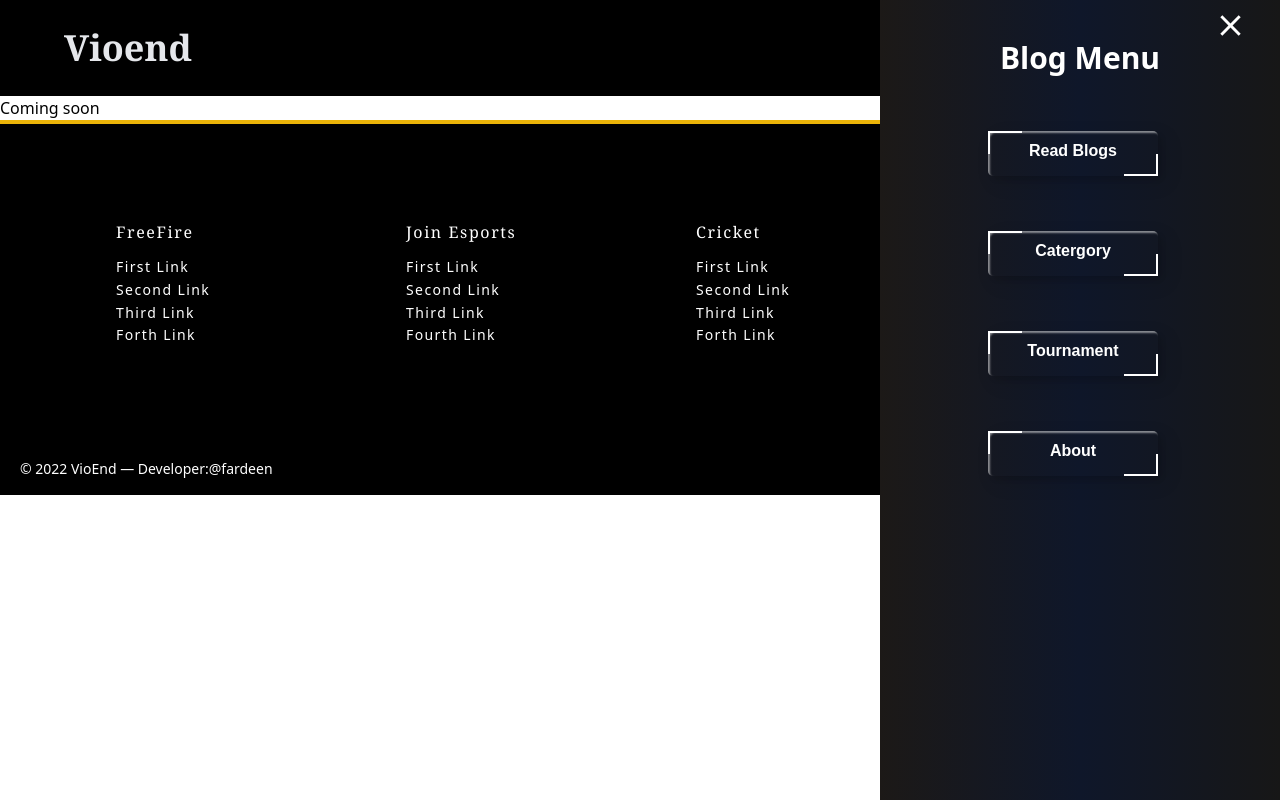
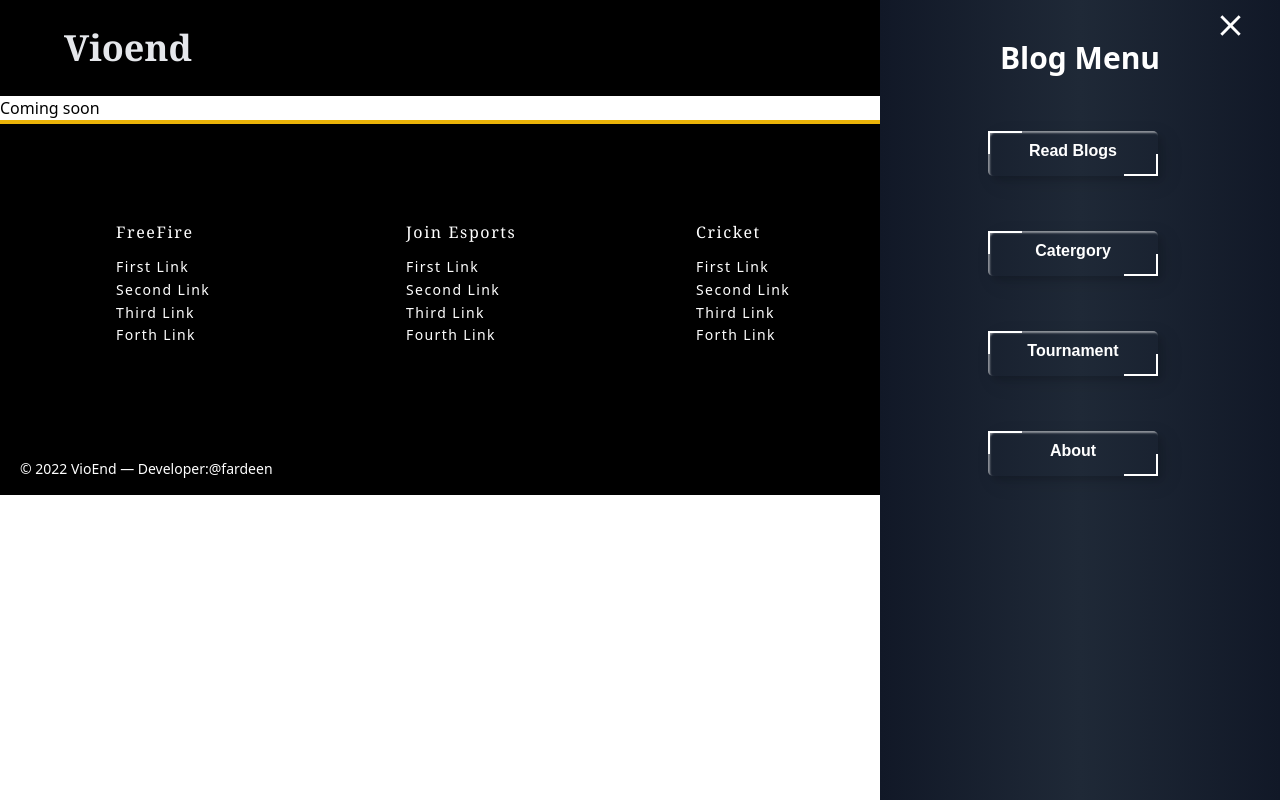
Before and after one commit to Fardeen-Awais/Vioend-blog-repo, a Next.js app in the folder frontend/: page /Tournament in a window 1280 px wide. Both pictures are taken after a click on the element 1222 px from the left and 57 px from the top of the page. Built offline with nearby package versions, Linux system fonts and the light colour scheme.

Commit message:
Change sidebar color

```diff
--- a/frontend/components/navbar.js
+++ b/frontend/components/navbar.js
@@ -34,7 +34,7 @@ const NavBar = () => {
           </div>
           <div
             ref={ref}
-            className="sidebar md:w-[400px] sm:w-[400px] w-[400px]  h-full  absolute top-0 right-0 bg-gradient-to-r from-stone-900 via-slate-900 to-neutral-900  px-2 py-10 transform transition-transform duration-600 ease-in-out hidden z-10" // Initially set hidden
+            className="sidebar md:w-[400px] sm:w-[400px] w-[400px]  h-full  absolute top-0 right-0 bg-gradient-to-r from-gray-900 via-gray-800 to-gray-900  px-2 py-10 transform transition-transform duration-600 ease-in-out hidden z-10" // Initially set hidden
           >
             <span
               onClick={toggleCart}
```
